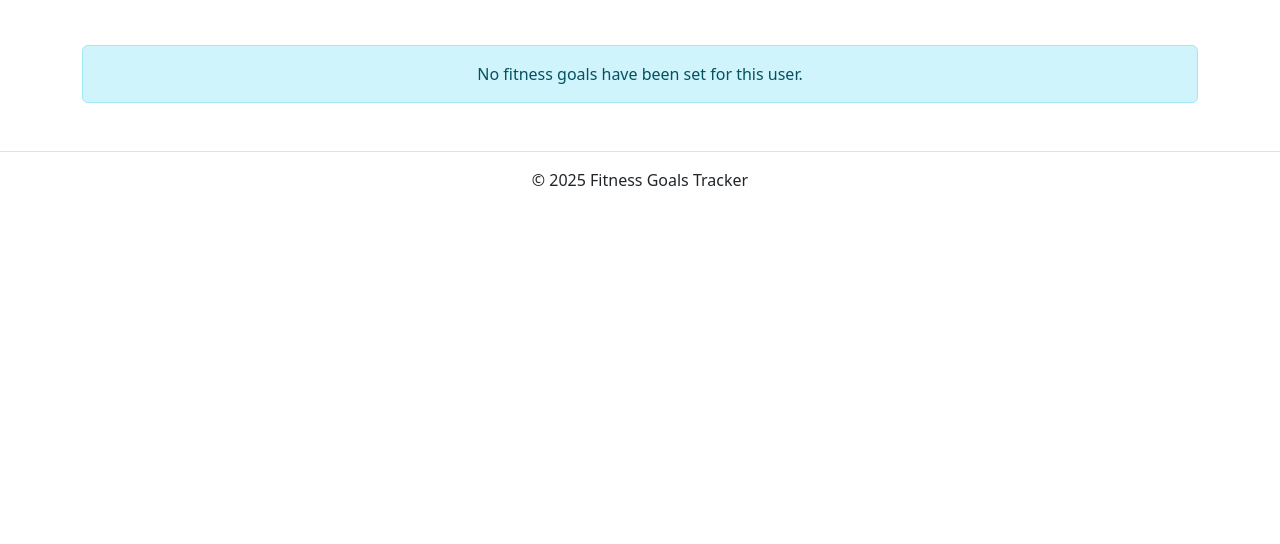
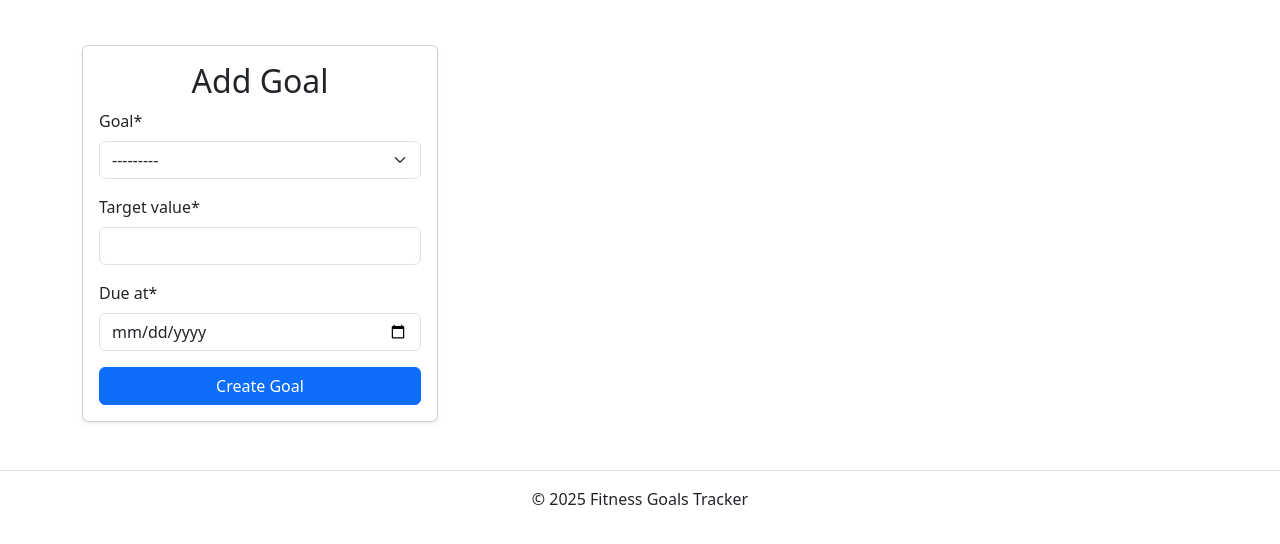
Before and after one commit to greenquark-phoenix/cu_fitness, a Django app: template templates/goals/user_goals.html in a window 1280 px wide. Shown: the part 150-694 px from the top of the page. Run offline with Django 5.2, Linux system fonts and the light colour scheme; the template is opened without the code that fills it: values that come from a table or form of the project are taken from there, others are empty; some libraries are stand-ins or nearby versions.

Commit message:
FITNESS-5: Add user goal creation form

```diff
--- a/cu_fitness/urls.py
+++ b/cu_fitness/urls.py
@@ -17,10 +17,10 @@ Including another URLconf
 from django.contrib import admin
 from django.urls import path, include
 
-
 urlpatterns = [
     path('admin/', admin.site.urls),
     path('', include('home.urls')),
     path('users/', include('users.urls')),
     path("workouts/", include('workouts.urls')),
+    path("goals/", include('goals.urls')),
 ]
--- /dev/null
+++ b/goals/forms.py
@@ -0,0 +1,11 @@
+from django import forms
+from goals.models import UserFitnessGoal
+
+
+class UserFitnessGoalForm(forms.ModelForm):
+    class Meta:
+        model = UserFitnessGoal
+        fields = ['goal', 'target_value', 'due_at']
+        widgets = {
+            'due_at': forms.DateInput(attrs={'type': 'date'}),
+        }
--- a/goals/models.py
+++ b/goals/models.py
@@ -26,8 +26,28 @@ class UserFitnessGoal(models.Model):
         if self.due_at < datetime.date.today():
             raise ValidationError("Due date must be greater than or equal to today")
 
-    class Meta:
-        unique_together = ['user', 'goal']
-
     def __str__(self):
         return f"{self.user.username} - {self.goal.name} - {self.target_value}"
+
+
+    @classmethod
+    def add_new_goal(cls, user, goal, target_value, due_at):
+        """
+        Adds a new UserFitnessGoal after performing necessary validations.
+
+        Parameters:
+        - user: User instance
+        - goal: FitnessGoal instance
+        - target_value: Float, target value for the goal
+        - due_at: Date, due date for the goal
+
+        Returns:
+        - UserFitnessGoal instance if created successfully
+
+        Raises:
+        - ValidationError: If any validation constraint fails
+        """
+        new_goal = cls(user=user, goal=goal, target_value=target_value, due_at=due_at)
+        new_goal.clean()  # Ensures validations are checked explicitly
+        new_goal.save()
+        return new_goal
--- /dev/null
+++ b/goals/urls.py
@@ -0,0 +1,7 @@
+from django.urls import path
+
+from goals import views as goal_views
+
+urlpatterns = [
+    path('', goal_views.list_user_goals, name='user_goals')
+]
--- a/templates/goals/user_goals.html
+++ b/templates/goals/user_goals.html
@@ -1,5 +1,7 @@
 {% extends "base.html" %}
 {% load static %}
+{% load crispy_forms_filters %}
+{% load crispy_forms_tags %}
 
 {% block content %}
     <div class="container mt-4">
@@ -8,7 +10,6 @@
         </header>
 
         <main class="mt-5">
-            {% if user_goals %}
             <div class="row row-cols-1 row-cols-md-2 row-cols-lg-3 g-4">
                 {% for user_goal in user_goals %}
                     <div class="col">
@@ -19,9 +20,6 @@
                                     <strong>Target:</strong> {{ user_goal.target_value }}
                                     {% if user_goal.goal.unit %}{{ user_goal.goal.unit }} {% endif %}
                                 </p>
-                                    {#                                    <p class="card-text">#}
-                                    {#                                        <strong>Progress:</strong> {{ user_goal.progress }}#}
-                                    {#                                    </p>#}
                                 <p class="card-text">
                                     <strong>Completion Status:</strong>
                                     {% if user_goal.is_completed %}
@@ -38,12 +36,20 @@
                         </div>
                     </div>
                 {% endfor %}
+
+                <div class="col">
+                    <div class="card h-100 shadow-sm">
+                        <div class="card-body">
+                            <h2 class="text-center">Add Goal</h2>
+                            <form method="POST">
+                                {% csrf_token %}
+                                {{ form|crispy }}
+                                <button type="submit" class="btn btn-primary w-100">Create Goal</button>
+                            </form>
                         </div>
-            {% else %}
-                <div class="alert alert-info text-center" role="alert">
-                    No fitness goals have been set for this user.
                     </div>
-            {% endif %}
+                </div>
+            </div>
         </main>
     </div>
 
--- a/users/urls.py
+++ b/users/urls.py
@@ -1,11 +1,9 @@
 from django.urls import path
 
 from users import views as users_views
-from goals import views as goal_views
 
 urlpatterns = [
     path("signup/", users_views.signup_view, name="signup"),
     path('login/', users_views.login_view, name='login'),
     path('logout/', users_views.logout_view, name='logout'),
-    path('goals/', goal_views.list_user_goals, name='user_goals'),
 ]
```
Also changed, not shown: goals/views.py (+28 -5 lines), templates/users/login.html (+4 -12 lines), templates/users/signup.html (+4 -12 lines), users/fixtures/users.json (+110 -1 lines). Lines whose indentation alone changed are shown as unchanged.
